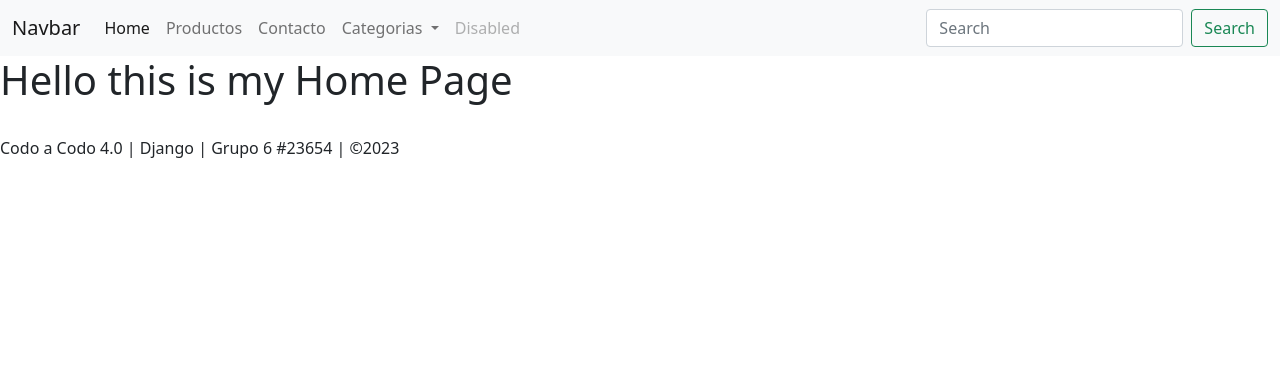
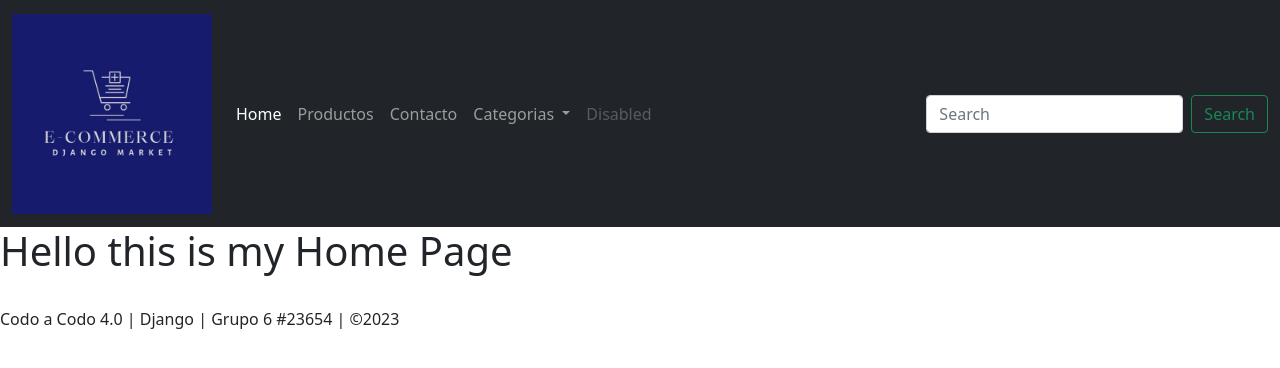
Before and after one commit to DiegoGomezcor4/proyectodjango, a Django app: page / in a window 1280 px wide. Shown: the top 368 px of the page. Run offline with Django 4.2, Linux system fonts and the light colour scheme.

Commit message:
menu inicio

```diff
--- a/core/templates/master.html
+++ b/core/templates/master.html
@@ -14,10 +14,18 @@
   <body>
     <header>
 
+      <div class="collapse" id="navbarToggleExternalContent">
+        <div class="bg-dark p-4">
+          <h5 class="text-white h4">Collapsed content</h5>
+          <span class="text-muted">Toggleable via the navbar brand.</span>
+        </div>
+      </div>
       <!-- nav con boostrap -->
-      <nav class="navbar navbar-expand-lg navbar-light bg-light">
+      <nav class="navbar navbar-expand-lg navbar-dark bg-dark">
         <div class="container-fluid">
-          <a class="navbar-brand" href="#">Navbar</a>
+          <a class="navbar-brand" href="{% url 'home' %}">
+            <img src="{% static 'img/logo.jpeg' %}" alt="" width="200" height="200" class="d-inline-block align-text-top">
+          </a>
           <button class="navbar-toggler" type="button" data-bs-toggle="collapse" data-bs-target="#navbarSupportedContent" aria-controls="navbarSupportedContent" aria-expanded="false" aria-label="Toggle navigation">
             <span class="navbar-toggler-icon"></span>
           </button>
@@ -38,9 +46,9 @@
                 </a>
                 <ul class="dropdown-menu" aria-labelledby="navbarDropdown">
                   <li><a class="dropdown-item" href="">Muebles</a></li>
-                  <li><a class="dropdown-item" href="{% url 'product' %}">Pantallas</a></li>
+                  <li><a class="dropdown-item" href="">Pantallas</a></li>
                   <li><hr class="dropdown-divider"></li>
-                  <li><a class="dropdown-item" href="{% url 'contact' %}">Otros</a></li>
+                  <li><a class="dropdown-item" href="">Otros</a></li>
                 </ul>
               </li>
               <li class="nav-item">
```
